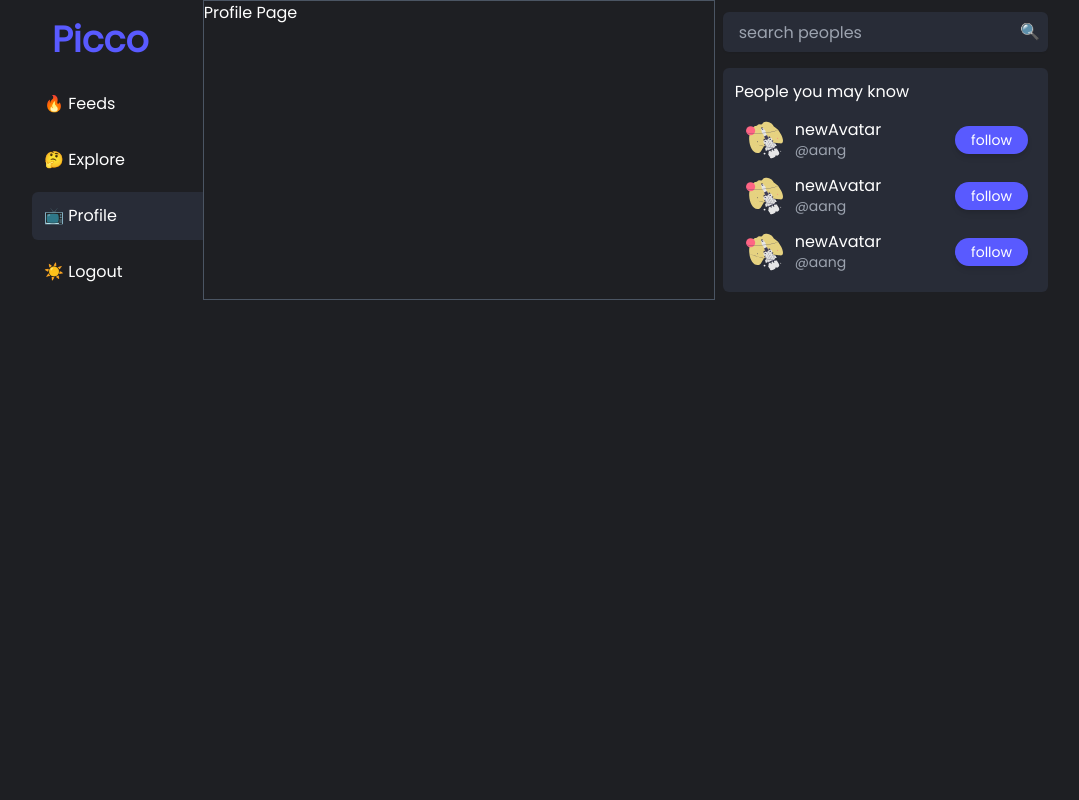
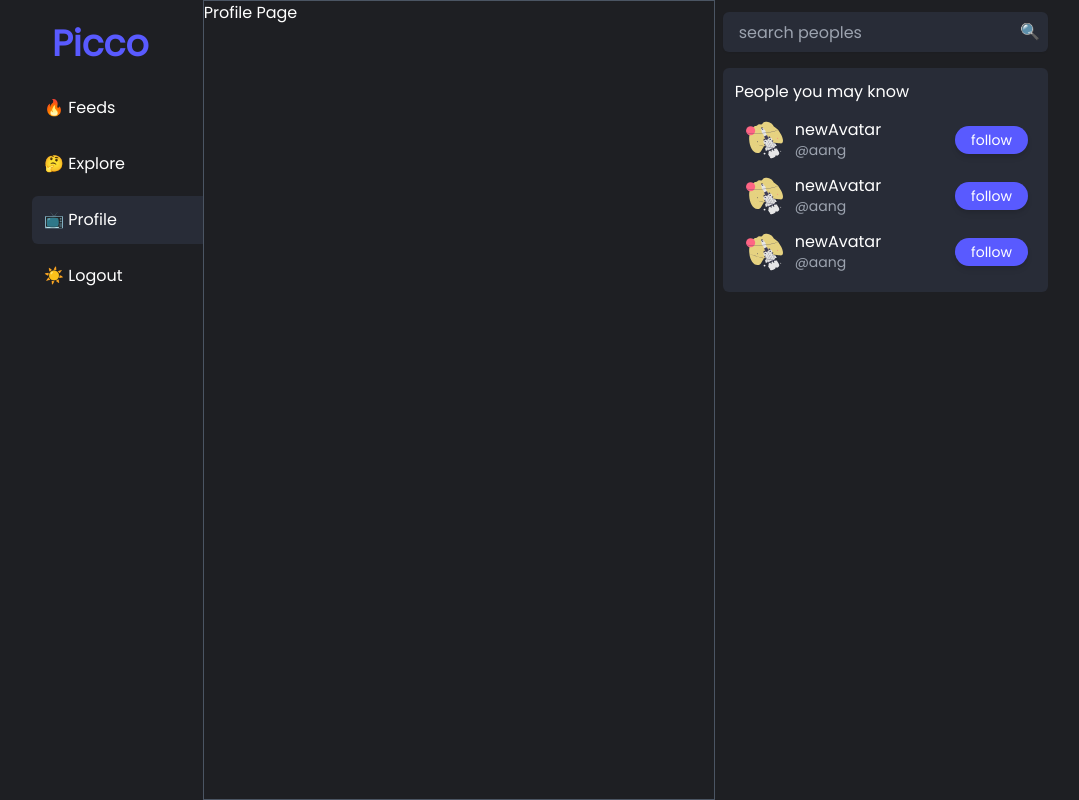
Before and after one commit to Avin008/social-media-app, a Next.js app: page /feeds/profile in a window 1280 px wide. Shown: the whole page, without its empty margins (96-1175 px from the left). Built offline with nearby package versions, Linux system fonts and the light colour scheme.

Commit message:
fix: layout shift

```diff
--- a/components/FeedsLayout.tsx
+++ b/components/FeedsLayout.tsx
@@ -15,7 +15,7 @@ const FeedsLayout = ({
           <Brand />
           <Sidebar />
         </div>
-        <div className="col-span-6 border border-gray-600">
+        <div className="col-span-6 border min-h-screen border-gray-600">
           {children}
         </div>
         <div className="border-gray-600 col-span-4 flex flex-col gap-2 h-fit sticky top-1">
```
